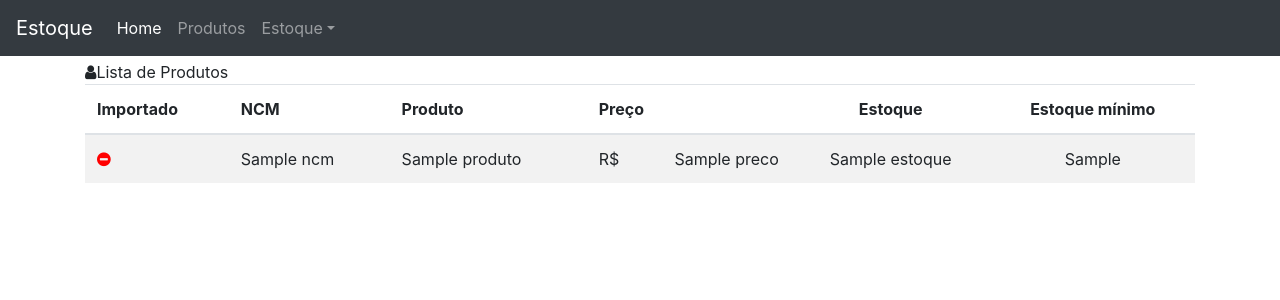
After one commit to lucasjmoura/estoque02, a Python web app: template projeto/produto/templates/produto_list.html in a window 1280 px wide. The commit adds this page. Shown: the top 300 px of the page. Run offline with Jinja, Linux system fonts and the light colour scheme; the template is opened without the code that fills it: most values are stand-ins (such as "Sample title", 1, 10 or a date in 2020); some libraries are stand-ins or nearby versions.

Commit message:
criar lista de produtos, e tabela

```diff
--- a/projeto/core/templates/base.html
+++ b/projeto/core/templates/base.html
@@ -12,6 +12,12 @@
     <link rel="stylesheet" href="https://maxcdn.bootstrapcdn.com/bootstrap/4.0.0/css/bootstrap.min.css" integrity="sha384-Gn5384xqQ1aoWXA+058RXPxPg6fy4IWvTNh0E263XmFcJlSAwiGgFAW/dAiS6JXm" crossorigin="anonymous">
      <!-- Font-awesome -->
     <link rel="stylesheet" href="https://stackpath.bootstrapcdn.com/font-awesome/4.7.0/css/font-awesome.min.css">
+
+    <style>
+      body{
+        margin-top: 60px;
+      }
+    </style>
 
     {% block css %}{% endblock css %}
 
--- /dev/null
+++ b/projeto/produto/templates/produto_list.html
@@ -0,0 +1,56 @@
+{% extends "base.html" %}
+
+{% block css%}
+  <style>
+    .ok{
+      color: green;
+    }
+    .no{
+      color: red;
+    }
+    color
+  </style>
+{% endblock css%}
+{% block content %}
+
+  <div class= "page-header"
+    <h2><i class="fa fa-user"></i>Lista de Produtos</h2>
+
+    {% if object_list %}
+
+      <table class="table table-striped">
+        <thead>
+          <tr>
+            <th>Importado</th>
+            <th>NCM</th>
+            <th>Produto</th>
+            <th>Preço</th>
+            <th class="text-center">Estoque</th>
+            <th class="text-center">Estoque mínimo</th>
+          </tr>
+        </thead>
+        <body>
+          {%for object in object_list%}
+            <tr>
+              <td>
+                {%if object.importado%}
+                <i class="fa fa-check-circle ok"></i>
+                {%else%}
+                  <i class="fa fa-minus-circle no"></i>
+                {%endif%}
+              </td>
+              <td>{{object.ncm}}</td>
+              <td>{{object.produto}}</td>
+              <td>R$<span class = "pull-right">{{object.preco}}</span></td>
+              <td class="text-center">{{object.estoque}}</td>
+              <td class="text-center">{{object.estoque_minimo}}</td>
+            </tr>
+          {%endfor%}
+        </body>
+    </table>
+  {%else%}
+  <p class="alert alert-warning">Sem itens na lista</p>
+  {%endif%}
+  </div>
+
+{% endblock content %}
--- a/projeto/urls.py
+++ b/projeto/urls.py
@@ -18,5 +18,6 @@ from django.urls import include, path
 
 urlpatterns = [
 	path('', include('projeto.core.urls')),
+	path('produto/', include('projeto.produto.urls')),
     path('admin/', admin.site.urls),
 ]
```
Also changed, not shown: projeto/produto/urls.py (added, +10 -0 lines), projeto/produto/views.py (+7 -1 lines).
